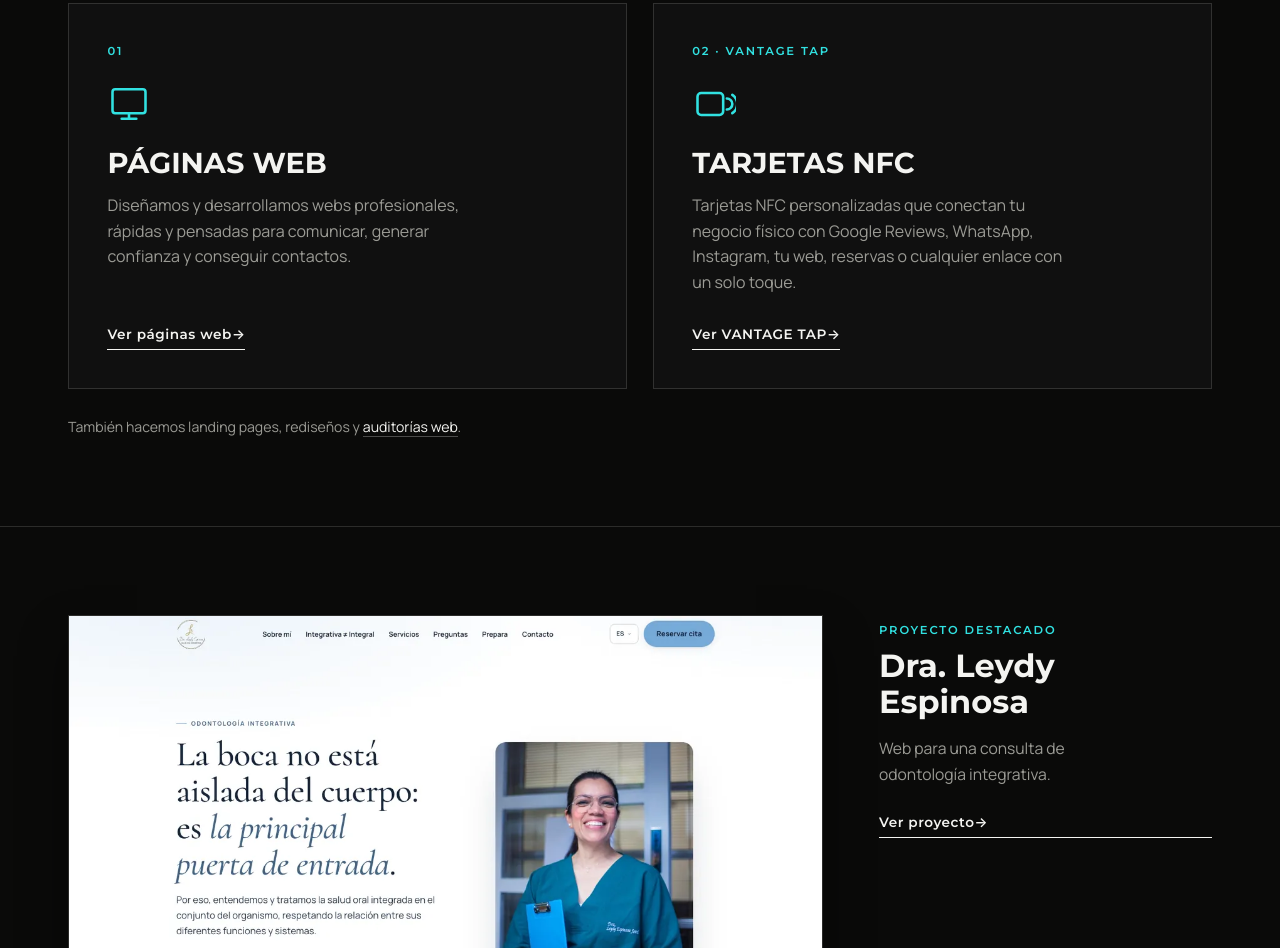
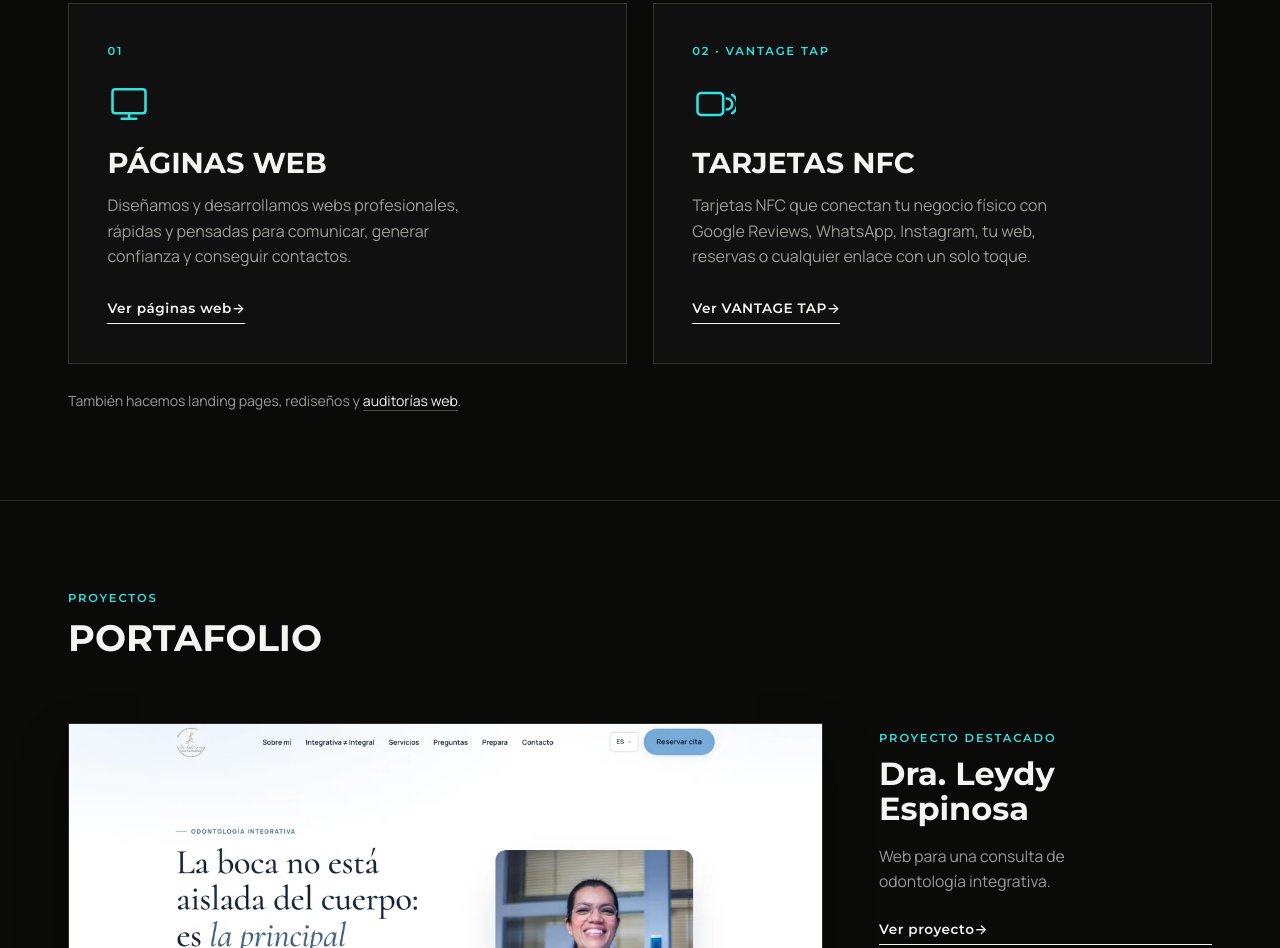
Before and after one commit to holavantageweb-web/vantage-web, a website: page index.html in a window 1280 px wide. Shown: the part 1019-1967 px from the top of the page. Drawn offline with Linux system fonts and the light colour scheme.

Commit message:
Añade el título Portafolio a la sección del proyecto y quita "personalizadas" de las tarjetas NFC
Las tarjetas NFC no son personalizadas, así que se elimina esa afirmación
en la tarjeta de Soluciones, en el bloque VANTAGE TAP, en la meta
description y en los datos estructurados.

Co-Authored-By: Claude Sonnet 5.5 <noreply@anthropic.com>

```diff
--- a/index.html
+++ b/index.html
@@ -4,7 +4,7 @@
 <meta charset="utf-8">
 <meta name="viewport" content="width=device-width, initial-scale=1">
 <title>VANTAGE | Páginas web y tarjetas NFC para negocios</title>
-<meta name="description" content="Páginas web para negocios y tarjetas NFC personalizadas para Google Reviews, WhatsApp, Instagram o reservas. Soluciones digitales a medida con VANTAGE.">
+<meta name="description" content="Páginas web para negocios y tarjetas NFC para Google Reviews, WhatsApp, Instagram o reservas. Soluciones digitales a medida con VANTAGE.">
 <meta name="theme-color" content="#0A0A09">
 <link rel="canonical" href="https://vantage-web.com/">
 <meta property="og:type" content="website">
@@ -39,7 +39,7 @@
       "@type": "Offer",
       "itemOffered": {
         "@type": "Service",
-        "name": "VANTAGE TAP: tarjetas NFC personalizadas para negocios",
+        "name": "VANTAGE TAP: tarjetas NFC para negocios",
         "description": "Tarjetas NFC que llevan a los clientes con un toque a Google Reviews, WhatsApp, Instagram, la web, las reservas o el menú."
       }
     }
@@ -117,7 +117,7 @@
           <p class="kicker">02 · VANTAGE TAP</p>
           <svg class="solution-icon" viewBox="0 0 24 24" fill="none" stroke="currentColor" stroke-width="1.4" stroke-linecap="round" stroke-linejoin="round" aria-hidden="true"><rect x="3" y="6" width="14" height="12" rx="2"/><path d="M19 9a3 3 0 010 6"/><path d="M22 7a6 6 0 010 10"/></svg>
           <h3>Tarjetas NFC</h3>
-          <p>Tarjetas NFC personalizadas que conectan tu negocio físico con Google Reviews, WhatsApp, Instagram, tu web, reservas o cualquier enlace con un solo toque.</p>
+          <p>Tarjetas NFC que conectan tu negocio físico con Google Reviews, WhatsApp, Instagram, tu web, reservas o cualquier enlace con un solo toque.</p>
           <a class="link-arrow" href="#nfc">Ver VANTAGE TAP<span aria-hidden="true"> →</span></a>
         </article>
       </div>
@@ -127,13 +127,18 @@
 
   <section class="portfolio" id="proyectos">
     <div class="container">
+      <div class="section-head" data-reveal>
+        <p class="kicker">Proyectos</p>
+        <h2>Portafolio</h2>
+      </div>
+
       <article class="project-featured" data-reveal>
         <a class="project-preview" href="https://www.draleydyespinosa.com/" target="_blank" rel="noopener" aria-label="Ver la web de Dra. Leydy Espinosa (se abre en una pestaña nueva)">
           <img src="assets/img/case-dra-leydy.webp" alt="Página de inicio de la web de Dra. Leydy Espinosa" loading="lazy">
         </a>
         <div class="project-info">
           <p class="kicker">Proyecto destacado</p>
-          <h2 class="project-name">Dra. Leydy Espinosa</h2>
+          <h3 class="project-name">Dra. Leydy Espinosa</h3>
           <p class="project-desc">Web para una consulta de odontología integrativa.</p>
           <a class="link-arrow" href="https://www.draleydyespinosa.com/" target="_blank" rel="noopener">Ver proyecto<span aria-hidden="true"> →</span></a>
         </div>
@@ -160,7 +165,7 @@
           <p class="kicker">VANTAGE TAP · Tarjetas NFC</p>
           <h2>Tu negocio físico. Un toque. Todo tu mundo digital.</h2>
         </div>
-        <p class="nfc-lead" data-reveal>Tarjetas NFC personalizadas que conectan tu negocio físico con tu presencia digital.</p>
+        <p class="nfc-lead" data-reveal>Tarjetas NFC que conectan tu negocio físico con tu presencia digital.</p>
         <div class="section-cta" data-reveal>
           <a class="btn" href="#contacto">Quiero mi VANTAGE TAP<span aria-hidden="true"> →</span></a>
           <p class="tap-guarantee"><svg viewBox="0 0 24 24" fill="none" stroke="currentColor" stroke-width="1.5" stroke-linecap="round" stroke-linejoin="round" aria-hidden="true"><path d="M5 12.5l4.5 4.5L19 7.5"/></svg>Si una tarjeta falla, te llevamos otra.</p>
```
